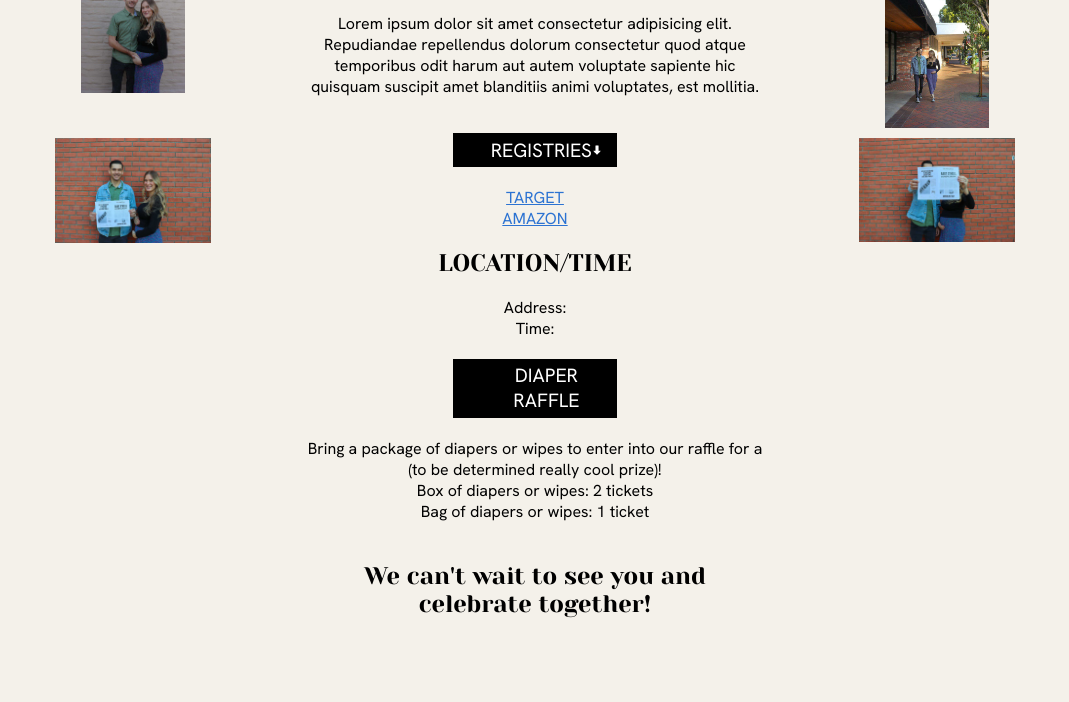
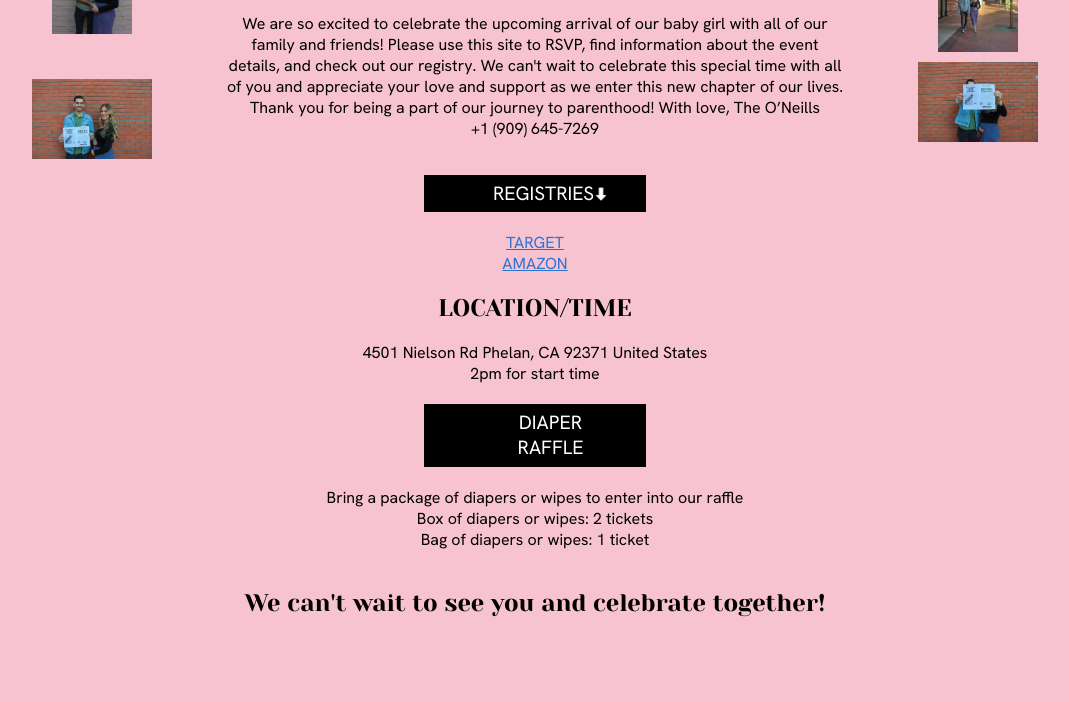
Before and after one commit to Hector9923/misty-baby-shower, a plain HTML site: page index.html in a window 1280 px wide. Shown: the part 269-971 px from the top of the page, without its empty margins (105-1174 px from the left). Drawn offline with Linux system fonts and the light colour scheme.

Commit message:
updated real info

```diff
--- a/index.html
+++ b/index.html
@@ -17,7 +17,11 @@
             <h1 class="page-title">Misty O'Neill's</h1>
             <h2 class="baby-shower YesevaOne">BABY SHOWER</h2>
             <p class="grotesk">
-                Lorem ipsum dolor sit amet consectetur adipisicing elit. Repudiandae repellendus dolorum consectetur quod atque temporibus odit harum aut autem voluptate sapiente hic quisquam suscipit amet blanditiis animi voluptates, est mollitia.
+                We are so excited to celebrate the upcoming arrival of our baby girl with all of our family and friends!
+                Please use this site to RSVP, find information about the event details, and check out our registry. We can't wait to celebrate this special time with all of you and appreciate your love and support as we enter this new chapter of our lives.
+                Thank you for being a part of our journey to parenthood!
+                With love, The O’Neills <br/>
+                +1 (909) 645-7269
             </p>
             <div class="mobile-images">
                 <img src="./images/img6-mobile.jpg" class="horizontal-image"/>
@@ -29,12 +33,16 @@
             <a class="link grotesk" href="https://www.target.com/gift-registry/gift/mistys-baby-registry-1" target="_blank">TARGET</a>
             <a class="link grotesk" href="https://www.amazon.com/baby-reg/1KQ97MB49A038?ref=br_search_v2_mobile_res_1" target="_blank">AMAZON</a>
             <h2 class="location-time-title YesevaOne">LOCATION/TIME</h2>
-            <span class="location-time grotesk">Address:</span>
-            <span class="location-time grotesk">Time:</span>
+            <span class="location-time grotesk">
+                4501 Nielson Rd
+                Phelan, CA  92371
+                United States
+            </span>
+            <span class="location-time grotesk">2pm for start time</span>
             <span class="registries grotesk">
                 DIAPER RAFFLE
             </span>
-            <span class="grotesk">Bring a package of diapers or wipes to enter into our raffle for a (to be determined really cool prize)!</span>
+            <span class="grotesk">Bring a package of diapers or wipes to enter into our raffle</span>
             <span class="grotesk">Box of diapers or wipes: 2 tickets</span>
             <span class="grotesk" style="margin-bottom: 20px;">Bag of diapers or wipes: 1 ticket</span>
 
--- a/styles.css
+++ b/styles.css
@@ -1,6 +1,6 @@
 body {
     margin: 5%;
-    background-color: #f4f1ea;
+    background-color: #f7c3d0;
 }
 
 @font-face {
```
